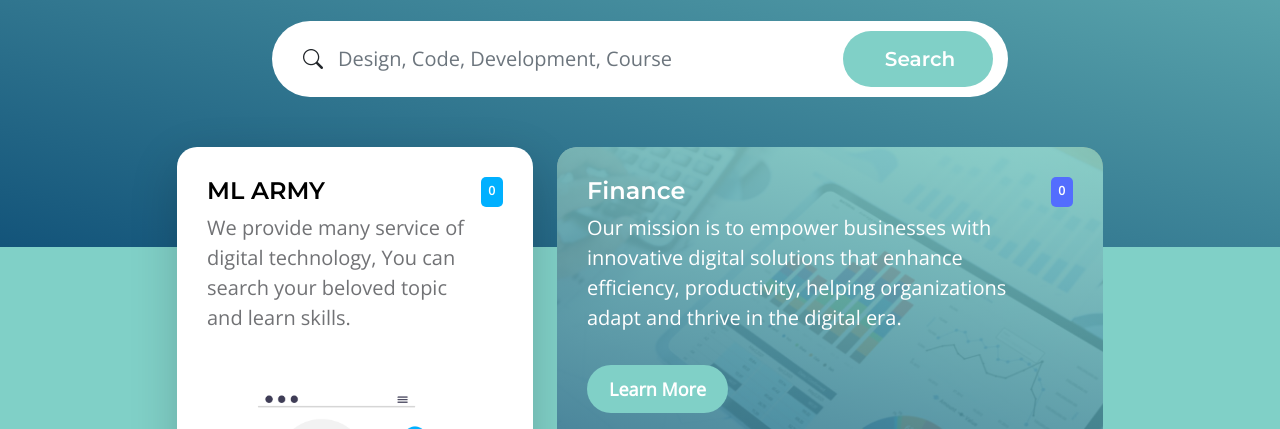
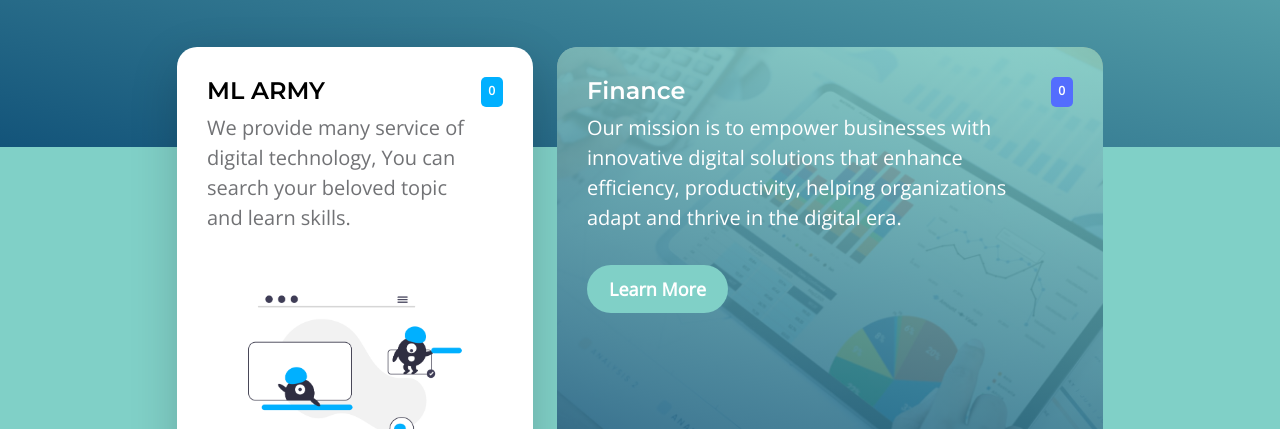
Before and after one commit to hridoyhossen936/mlarmy2.0, a plain HTML site: page mlarmy2.0/index.html in a window 1280 px wide. Shown: the part 335-764 px from the top of the page. Drawn offline with nearby package versions, Linux system fonts and the light colour scheme.

Commit message:
Update index.html

```diff
--- a/mlarmy2.0/index.html
+++ b/mlarmy2.0/index.html
@@ -95,18 +95,6 @@
                             <h1 class="text-white text-center">Creat Digital Experience</h1>
 
                             <h6 class="text-center">platform for creatives around the world</h6>
-
-                            <form method="get" class="custom-form mt-4 pt-2 mb-lg-0 mb-5" role="search">
-                                <div class="input-group input-group-lg">
-                                    <span class="input-group-text bi-search" id="basic-addon1">
-
-                                    </span>
-
-                                    <input name="keyword" type="search" class="form-control" id="keyword" placeholder="Design, Code, Development, Course" aria-label="Search">
-
-                                    <button type="submit" class="form-control">Search</button>
-                                </div>
-                            </form>
                         </div>
 
                     </div>
```
